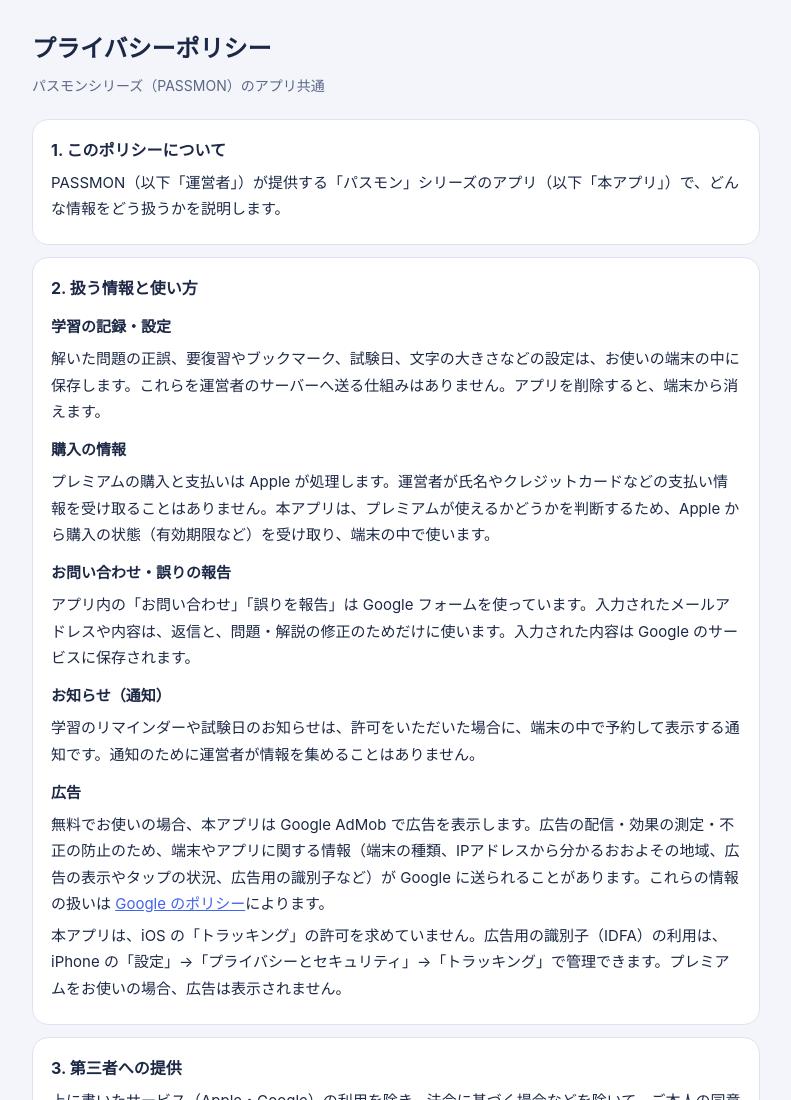
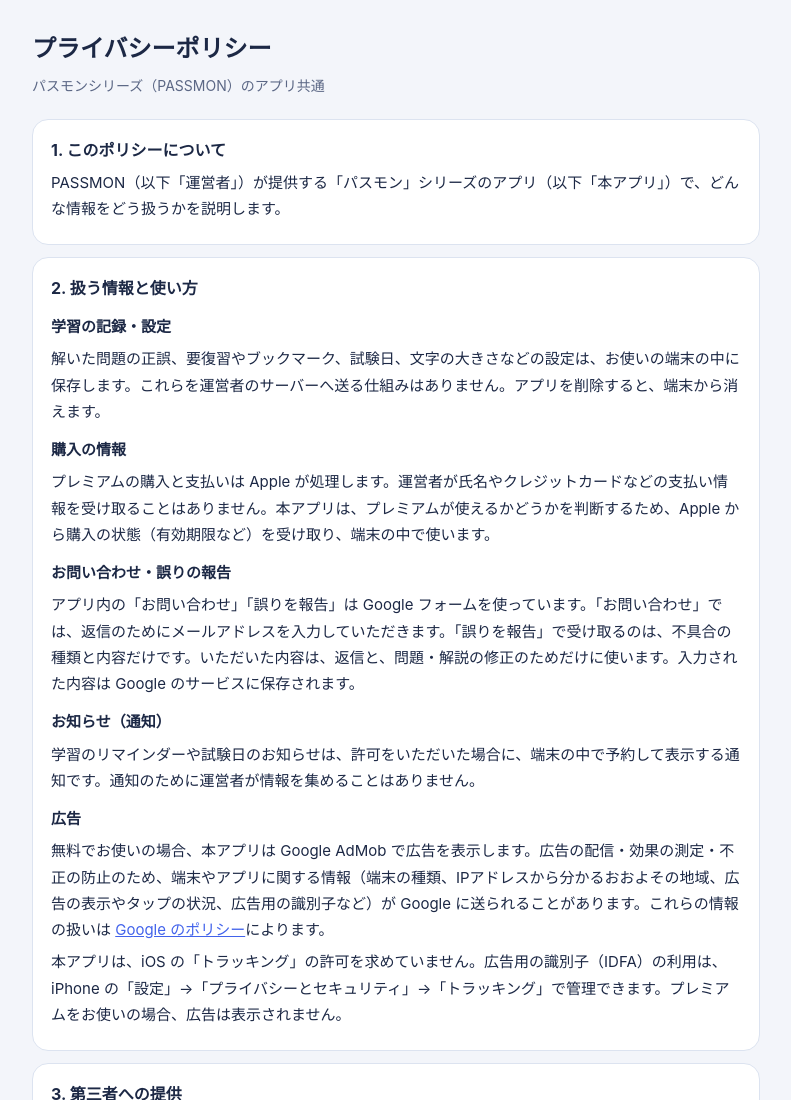
Before and after one commit to stay11/stay11.github.io, a plain HTML site: page passmon/privacy.html in a window 1280 px wide. Shown: the top 1100 px of the page, without its empty margins (244-1035 px from the left). Drawn offline with Linux system fonts and the light colour scheme.

Commit message:
プライバシーポリシー：お問い合わせと誤りの報告で受け取る情報を分けて書く
Co-Authored-By: Claude Opus 5.5 <noreply@anthropic.com>

```diff
--- a/passmon/privacy.html
+++ b/passmon/privacy.html
@@ -44,7 +44,7 @@ footer{color:var(--sub);font-size:12px;margin-top:24px}
 <p>プレミアムの購入と支払いは Apple が処理します。運営者が氏名やクレジットカードなどの支払い情報を受け取ることはありません。本アプリは、プレミアムが使えるかどうかを判断するため、Apple から購入の状態（有効期限など）を受け取り、端末の中で使います。</p>
 
 <h3>お問い合わせ・誤りの報告</h3>
-<p>アプリ内の「お問い合わせ」「誤りを報告」は Google フォームを使っています。入力されたメールアドレスや内容は、返信と、問題・解説の修正のためだけに使います。入力された内容は Google のサービスに保存されます。</p>
+<p>アプリ内の「お問い合わせ」「誤りを報告」は Google フォームを使っています。「お問い合わせ」では、返信のためにメールアドレスを入力していただきます。「誤りを報告」で受け取るのは、不具合の種類と内容だけです。いただいた内容は、返信と、問題・解説の修正のためだけに使います。入力された内容は Google のサービスに保存されます。</p>
 
 <h3>お知らせ（通知）</h3>
 <p>学習のリマインダーや試験日のお知らせは、許可をいただいた場合に、端末の中で予約して表示する通知です。通知のために運営者が情報を集めることはありません。</p>
```
